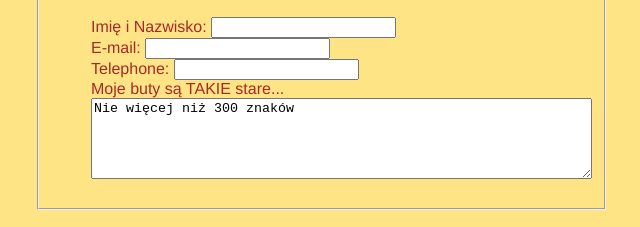
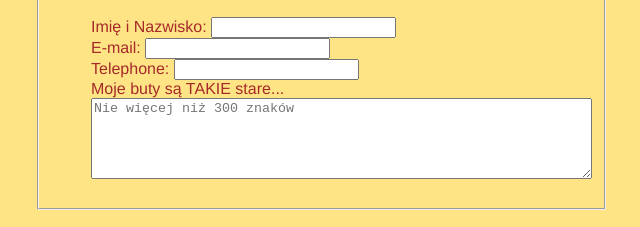
Before and after one commit to AdamLatynos/zadania, a plain HTML site: page zadanie 17 trampki/index.html in a window 1280 px wide. Shown: the part 441-668 px from the top of the page, 323-963 px from the left. Drawn offline with Linux system fonts and the light colour scheme.

Commit message:
2zapismmm

```diff
--- a/zadanie 17 trampki/index.html
+++ b/zadanie 17 trampki/index.html
@@ -14,6 +14,7 @@
     <h1>Formularz konkursu „Podrasuj swoje buty!”</h1>
     <p>Chcesz zamienić swoje stare trampki na nową parę zaprojektowanych przez siebie butów Forcefield?
         Napisz nam, dlaczego sądzisz, że powinieneś pożegnać się ze swoimi wysłużonymi butami, a być może zostaniesz jednym z laureatów konkursu!</p>
+        <form method="post">
     <fieldset>
         <legend>Podstawowe dane</legend>
         <div id="formularz1">
@@ -31,7 +32,7 @@
             <br>
             <label for="buty">Moje buty są TAKIE stare...</label>
             <br>
-            <textarea name="opinia" id="buty" cols="60" rows="5">Nie więcej niż 300 znaków</textarea>
+            <textarea name="opinia" id="buty" cols="60" rows="5" placeholder="Nie więcej niż 300 znaków"></textarea>
         </div>
     </fieldset>
     <h2>Zaprojektuj własne trampki:</h2>
@@ -87,7 +88,8 @@
     <br>
     <input type="submit" value="Podrasuj swoje buty!">
     <input type="reset" value="Resetuj">
+</form>
 
 </div>
+
 </body>
-</html>
```
Also changed, not shown: zadanie 17 trampki/Arkusz.css (+11 -6 lines).
